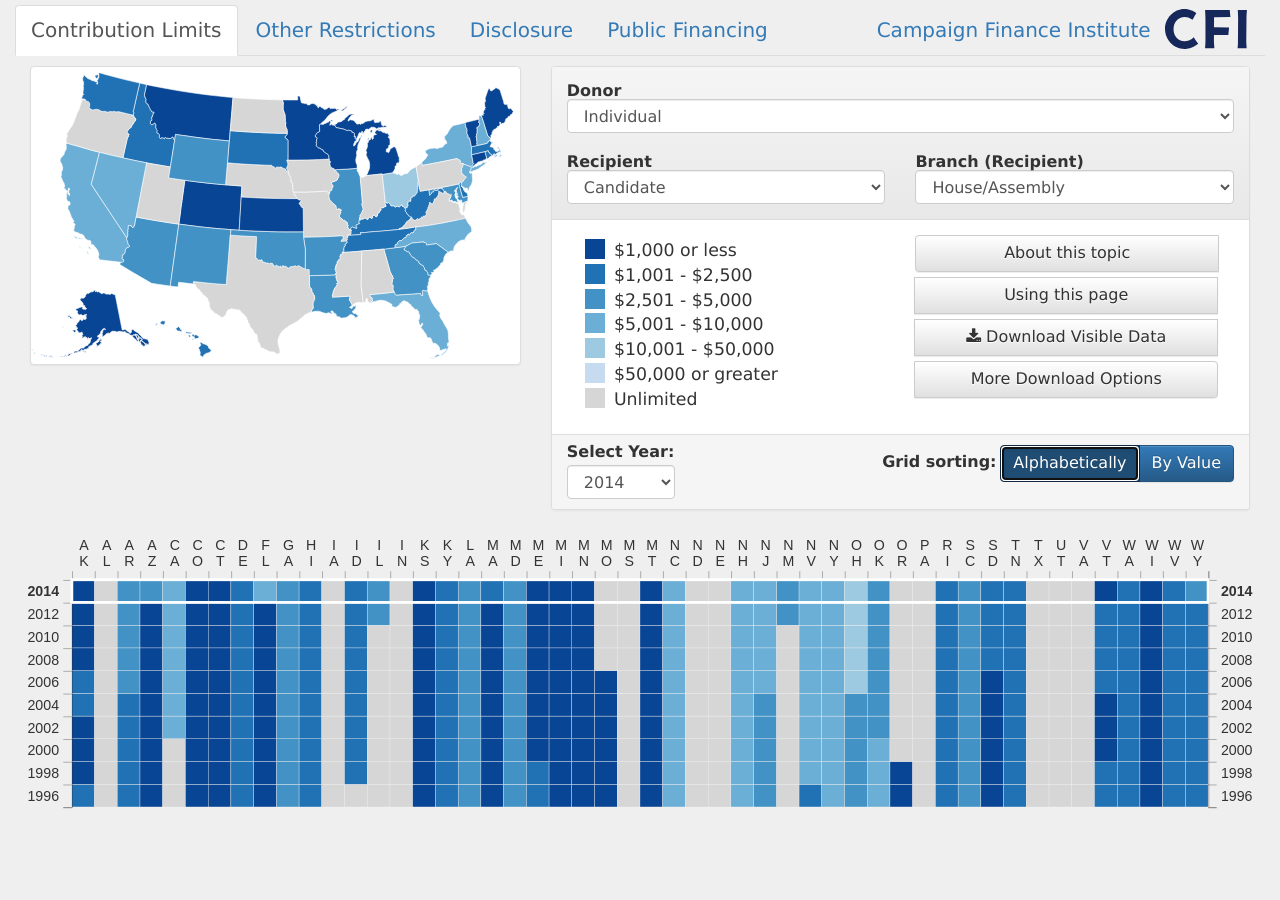
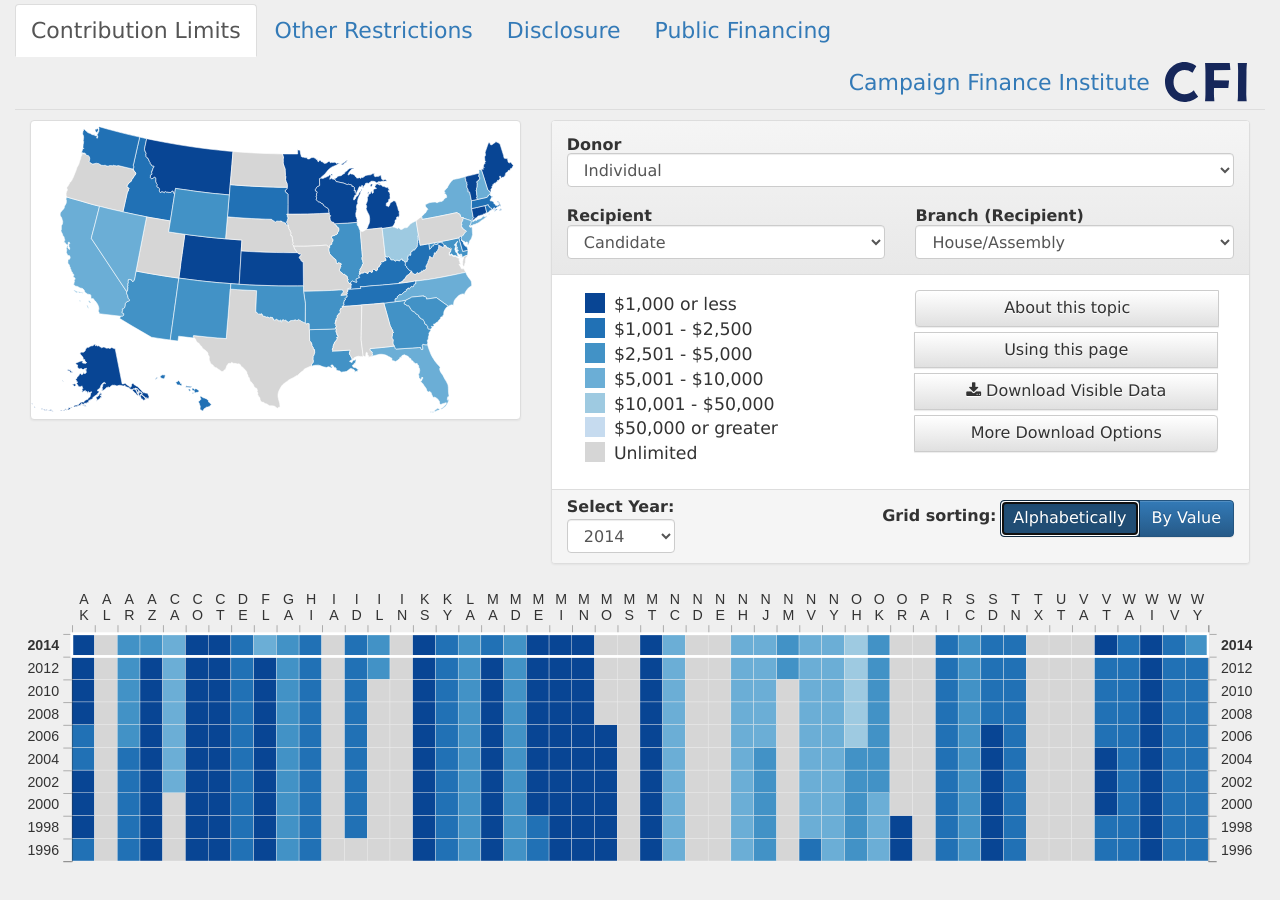
Before and after one commit to cfinst/cfinst.github.io, a Jekyll site: the page built from index.md, in a window 1280 px wide. Built offline with Jekyll 4.4.1, drawn with Linux system fonts in a browser that asks for light colours.

Commit message:
Enlarge tab text slightly

```diff
--- a/_sass/_cfi-theme.scss
+++ b/_sass/_cfi-theme.scss
@@ -10,6 +10,11 @@ body {
 
 label, .chooser, .btn {
     font-size: 12pt;
+}
+
+.cfi-tabs {
+    font-size: 2.2rem;
+    padding-top: 4px;
 }
 
 // .cfi-theme-content {
--- a/_sass/_vis.scss
+++ b/_sass/_vis.scss
@@ -57,10 +57,6 @@
     fill: black;
     font-size: 3rem;
     text-anchor: middle;
-}
-.cfi-tabs {
-    font-size: 2rem;
-    padding-top: 5px;
 }
 #meta {
     margin-top: 1rem;
```
